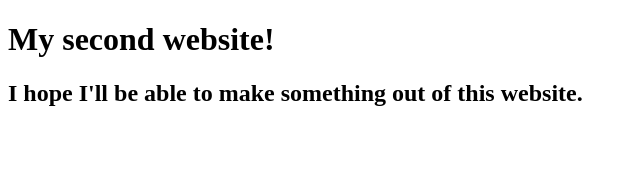
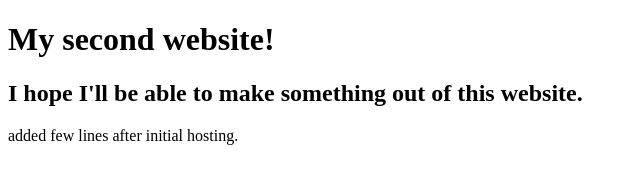
Before and after one commit to MK-Khan123/my-second-website, a plain HTML site: page index.html in a window 1280 px wide. Shown: the whole page, without its empty margins (0-640 px from the left). Drawn offline with Linux system fonts and the light colour scheme.

Commit message:
added few lines

```diff
--- a/index.html
+++ b/index.html
@@ -8,5 +8,6 @@
 <body>
     <h1>My second website!</h1>
     <h2>I hope I'll be able to make something out of this website.</h2>
+    <p>added few lines after initial hosting.</p>
 </body>
 </html>
```
